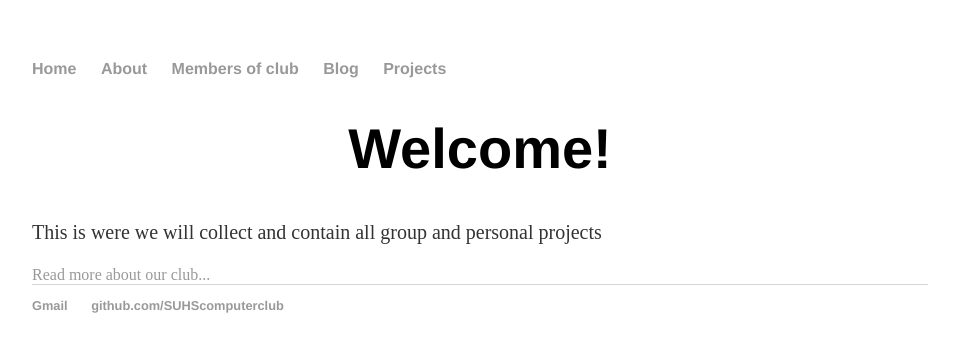
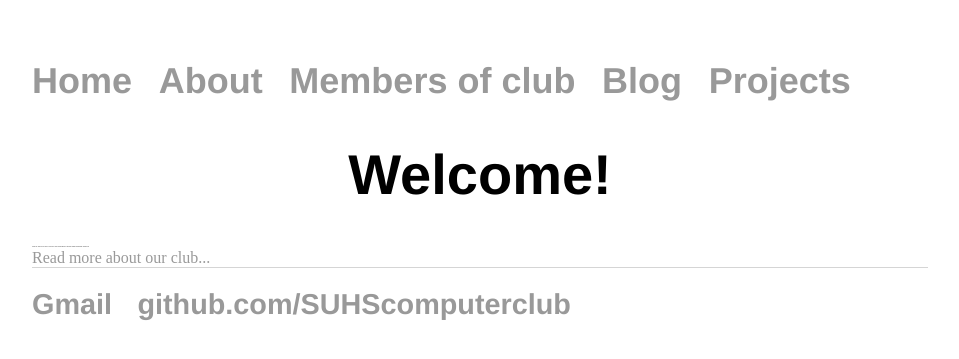
Before and after one commit to SUHScomputerclub/SUHScomputerclub.github.io, a Jekyll site: the page built from index.html, in a window 1280 px wide. Shown: the top 359 px of the page, without its empty margins (160-1119 px from the left). Built offline with Jekyll 4.4.1, drawn with Linux system fonts in a browser that asks for light colours.

Commit message:
final figured out the issue

```diff
--- a/css/main.css
+++ b/css/main.css
@@ -36,7 +36,7 @@
     font-family:'Helvetica', 'Arial', 'Sans-Serif';
 }
 p {
-    font-size: 20px;
+    font-size: 2px;
     line-height: 1.4em;
     color: #333;
 }
@@ -47,15 +47,22 @@
 
 ul.posts {
     margin: 20px auto 40px;
-    font-family:'Helvetica', 'Arial', 'Sans-Serif';
-    color: #333;
-    line-height: 1.4em;
     font-size: 1.5em;
 }
 
 ul.posts li {
+    list-style: none;
     font-family:'Helvetica', 'Arial', 'Sans-Serif';
-    color: #333;
-    line-height: 1.4em;
-    font-size: 20px;
 }
+
+ul {
+    margin: 20px auto 40px;
+    font-size: 1.5em;
+    font-family:'Helvetica', 'Arial', 'Sans-Serif';
+}
+
+ul li {
+    margin: 20px auto 40px;
+    font-size: 1.5em;
+    font-family:'Helvetica', 'Arial', 'Sans-Serif';
+}
```
